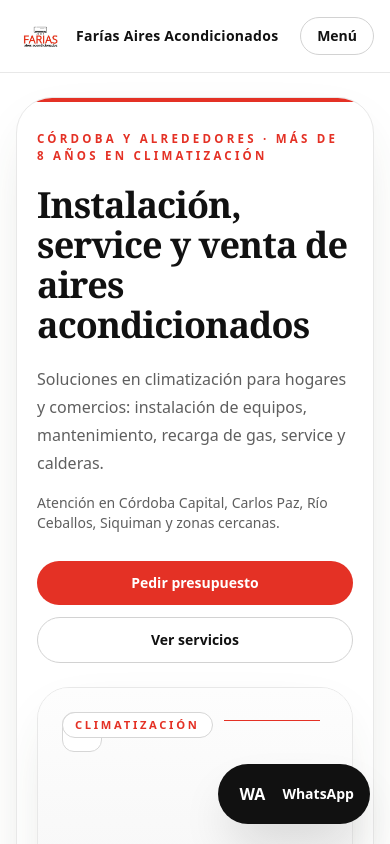
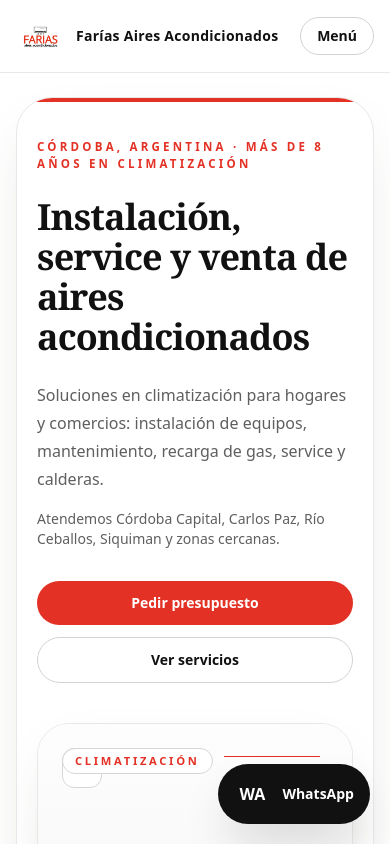
Before and after one commit to olmedovalentino/luma-estetica-demo, a Next.js app: page / in a window 390 px wide. Shown: the top 844 px of the page. Built offline with nearby package versions, Linux system fonts and the light colour scheme.

Commit message:
Polish Farías Aires hero and contact

```diff
--- a/src/app/layout.tsx
+++ b/src/app/layout.tsx
@@ -3,7 +3,7 @@
 import "./globals.css";
 
 export const metadata: Metadata = {
-  title: "Farías Aires Acondicionados | Córdoba y alrededores",
+  title: "Farías Aires Acondicionados | Córdoba, Argentina",
   description:
     "Instalación, service, mantenimiento, recarga de gas, venta de equipos y calderas en Córdoba Capital y alrededores.",
 };
--- a/src/app/page.tsx
+++ b/src/app/page.tsx
@@ -68,27 +68,35 @@
       <SiteHeader whatsappUrl={whatsappUrl} />
 
       <main className="relative overflow-hidden">
-        <section id="inicio" className="mx-auto max-w-7xl scroll-mt-20 px-4 pb-8 pt-6 sm:px-6 lg:px-8">
+        <section id="inicio" className="mx-auto max-w-7xl scroll-mt-20 px-4 pb-10 pt-6 sm:px-6 lg:px-8">
           <div className="relative overflow-hidden rounded-[2.25rem] border border-[#E8E8E8] bg-white shadow-soft">
             <div className="absolute inset-x-0 top-0 h-1 bg-[#E43125]" />
-            <div className="relative grid items-center gap-6 px-5 py-7 lg:grid-cols-[1fr_0.96fr] lg:px-8 lg:py-9">
-              <div className="max-w-xl">
-                <p className="pt-1 text-[0.72rem] font-semibold uppercase tracking-[0.28em] text-[#E43125]">
+            <div className="relative grid items-stretch gap-8 px-5 py-8 lg:min-h-[500px] lg:grid-cols-[1fr_0.96fr] lg:px-8 lg:py-10">
+              <div className="flex min-h-[360px] flex-col justify-between lg:min-h-[420px]">
+                <div className="pt-2">
+                  <p className="text-[0.72rem] font-semibold uppercase tracking-[0.28em] text-[#E43125]">
                     {site.heroEyebrow}
                   </p>
-                <h1 className="mt-5 max-w-2xl font-serif text-4xl font-semibold tracking-tight text-[#111111] sm:text-5xl">
+                </div>
+
+                <div className="py-6 lg:py-8">
+                  <h1 className="max-w-2xl font-serif text-4xl font-semibold tracking-tight text-[#111111] sm:text-5xl">
                     {site.heroTitle}
                   </h1>
-                <p className="mt-5 text-base leading-7 text-[#5F5F5F]">{site.heroSubtitle}</p>
+                </div>
+
+                <div className="max-w-xl pb-2">
+                  <p className="text-base leading-7 text-[#5F5F5F]">{site.heroSubtitle}</p>
                   <p className="mt-4 text-sm text-[#5F5F5F]">{site.heroNote}</p>
 
-                <div className="mt-7 flex flex-col gap-3 sm:flex-row">
+                  <div className="mt-8 flex flex-col gap-3 sm:flex-row">
                     <ButtonLink href={whatsappUrl} target="_blank" rel="noopener noreferrer">
                       {site.heroCtaPrimary}
                     </ButtonLink>
                     <ButtonLink href="#servicios" variant="secondary">
                       {site.heroCtaSecondary}
                     </ButtonLink>
+                  </div>
                 </div>
               </div>
 
@@ -98,7 +106,7 @@
                   alt="Trabajos de climatización de Farías Aires"
                   label={site.heroVisualLabel}
                   title={site.heroVisualTitle}
-                  className="h-[300px] sm:h-[360px] lg:h-[390px]"
+                  className="h-[320px] sm:h-[380px] lg:h-full lg:min-h-[420px]"
                   sizes="(min-width: 1024px) 44vw, 100vw"
                 />
               </div>
@@ -325,7 +333,7 @@
         <section id="contacto" className="scroll-mt-20 bg-[#F4F4F4]">
           <div className="mx-auto max-w-7xl px-4 py-12 sm:px-6 lg:px-8">
             <div className="rounded-[2rem] border border-[#E5E5E5] bg-white p-6 shadow-soft sm:p-8">
-              <div className="grid gap-8 lg:grid-cols-[1fr_0.85fr] lg:items-start">
+              <div className="grid gap-8 lg:grid-cols-[1.05fr_0.95fr] lg:items-center">
                 <div className="max-w-xl">
                   <p className="text-[0.7rem] font-semibold uppercase tracking-[0.28em] text-[#E43125]">
                     {site.contactEyebrow}
@@ -356,15 +364,31 @@
                   </div>
                 </div>
 
-                <div className="grid gap-3 sm:grid-cols-2">
-                  {site.contactPoints.map((point) => (
+                <div className="rounded-[1.75rem] border border-[#E5E5E5] bg-[#F4F4F4] p-5 sm:p-6">
+                  <div className="space-y-4">
+                    {site.contactDetails.map((item) => (
                       <div
-                      key={point}
-                      className="rounded-2xl border border-[#E5E5E5] bg-[#F4F4F4] px-4 py-4 text-sm font-semibold text-[#111111]"
+                        key={item.label}
+                        className="border-b border-[#DFDFDF] pb-4 last:border-b-0 last:pb-0"
                       >
-                      {point}
+                        <p className="text-[0.72rem] font-semibold uppercase tracking-[0.22em] text-[#E43125]">
+                          {item.label}
+                        </p>
+                        {"href" in item ? (
+                          <a
+                            href={item.href}
+                            target="_blank"
+                            rel="noopener noreferrer"
+                            className="mt-1 block text-sm font-medium text-[#111111] transition hover:text-[#E43125]"
+                          >
+                            {item.value}
+                          </a>
+                        ) : (
+                          <p className="mt-1 text-sm font-medium text-[#111111]">{item.value}</p>
+                        )}
                       </div>
                     ))}
+                  </div>
                 </div>
               </div>
             </div>
--- a/src/lib/site.ts
+++ b/src/lib/site.ts
@@ -4,13 +4,13 @@
   shortName: "Farías Aires",
   tagline: "Climatización · Service · Instalación",
   shortDescription:
-    "Instalación, service, mantenimiento y venta de aires acondicionados en Córdoba y alrededores.",
-  heroEyebrow: "Córdoba y alrededores · Más de 8 años en climatización",
+    "Instalación, service, mantenimiento y venta de aires acondicionados en Córdoba, Argentina.",
+  heroEyebrow: "Córdoba, Argentina · Más de 8 años en climatización",
   heroTitle: "Instalación, service y venta de aires acondicionados",
   heroSubtitle:
     "Soluciones en climatización para hogares y comercios: instalación de equipos, mantenimiento, recarga de gas, service y calderas.",
   heroNote:
-    "Atención en Córdoba Capital, Carlos Paz, Río Ceballos, Siquiman y zonas cercanas.",
+    "Atendemos Córdoba Capital, Carlos Paz, Río Ceballos, Siquiman y zonas cercanas.",
   heroCtaPrimary: "Pedir presupuesto",
   heroCtaSecondary: "Ver servicios",
   heroVisualLabel: "Climatización",
@@ -22,24 +22,24 @@
   equipmentEyebrow: "Venta de equipos",
   equipmentTitle: "Equipos + instalación en un solo lugar",
   equipmentDescription:
-    "Además del service y mantenimiento, Farías Aires ofrece venta de equipos de aire acondicionado con instalación incluida, para que puedas resolver todo el proceso con un mismo equipo de trabajo.",
+    "En Farías Aires ofrecemos venta de equipos de aire acondicionado con instalación incluida para que puedas resolver todo el proceso con un mismo equipo de trabajo.",
   equipmentCtaLabel: "Consultar por un equipo",
   equipmentVisualLabel: "Equipos",
   equipmentVisualTitle: "Asesoramiento, venta e instalación dentro del mismo servicio",
   aboutEyebrow: "Sobre Farías Aires",
   aboutTitle: "Más de 8 años trabajando en climatización",
   aboutText:
-    "Farías Aires Acondicionados es un emprendimiento local especializado en climatización. Comenzaron con instalación y service de equipos split, y con el tiempo sumaron venta de equipos, mantenimiento, recarga de gas y service de calderas.",
+    "En Farías Aires Acondicionados trabajamos en climatización desde hace más de 8 años. Comenzamos con instalación y service de equipos split, y con el tiempo sumamos venta de equipos, mantenimiento, recarga de gas y service de calderas.",
   aboutVisualLabel: "Farías Aires",
   aboutVisualTitle: "Más de 8 años de trabajo sostenido en climatización",
   galleryEyebrow: "Trabajos realizados",
   galleryTitle: "Trabajos realizados",
   galleryDescription:
-    "Instalaciones, mantenimiento y soluciones de climatización en distintos puntos de Córdoba y alrededores.",
+    "Instalaciones, mantenimiento y soluciones de climatización en distintos puntos de Córdoba y zonas cercanas.",
   zonesEyebrow: "Cobertura",
   zonesTitle: "Zonas de atención",
   zonesDescription:
-    "Trabajamos en Córdoba Capital y alrededores, incluyendo Carlos Paz, Río Ceballos, Siquiman y zonas cercanas.",
+    "Realizamos trabajos en Córdoba Capital y alrededores, incluyendo Carlos Paz, Río Ceballos, Siquiman y zonas cercanas.",
   zonesCtaLabel: "Consultar disponibilidad por WhatsApp",
   faqEyebrow: "Preguntas frecuentes",
   faqTitle: "Preguntas frecuentes",
@@ -59,7 +59,7 @@
   instagramUrl: "https://www.instagram.com/fariasairesac/",
   instagramHandle: "@fariasairesac",
   availability: "Horario comercial",
-  locationLabel: "Córdoba y alrededores",
+  locationLabel: "Córdoba, Argentina",
   navigation: [
     { label: "Inicio", href: "#inicio" },
     { label: "Servicios", href: "#servicios" },
@@ -79,7 +79,7 @@
     { label: "Contacto", href: "#contacto" },
   ],
   trustPoints: [
-    "Atención en Córdoba y alrededores",
+    "Atención en Córdoba, Argentina",
     "Instalación, service y mantenimiento",
     "Venta de equipos con instalación",
     "Presupuestos por WhatsApp",
@@ -90,11 +90,25 @@
     "Instalación incluida",
     "Presupuesto por WhatsApp",
   ],
-  contactPoints: [
-    "WhatsApp: +54 9 3517 34-5516",
-    "Instagram: @fariasairesac",
-    "Córdoba y alrededores",
-    "Horario comercial",
+  contactDetails: [
+    {
+      label: "WhatsApp",
+      value: "+54 9 3517 34-5516",
+      href: "https://wa.me/5493517345516?text=Hola%2C%20quiero%20consultar%20por%20un%20presupuesto.",
+    },
+    {
+      label: "Instagram",
+      value: "@fariasairesac",
+      href: "https://www.instagram.com/fariasairesac/",
+    },
+    {
+      label: "Zona de atención",
+      value: "Córdoba, Argentina",
+    },
+    {
+      label: "Horario",
+      value: "Horario comercial",
+    },
   ],
   zones: [
     "Córdoba Capital",
@@ -154,7 +168,7 @@
   {
     title: "Venta de equipos con instalación",
     description:
-      "Venta de aires acondicionados con posibilidad de incluir instalación en el servicio.",
+      "Ofrecemos venta de aires acondicionados con posibilidad de incluir instalación en el servicio.",
     image: site.media.services.ventaEquipos,
     alt: "Venta de equipos de aire acondicionado",
     accent: "bg-[#E43125]",
@@ -162,7 +176,7 @@
   },
   {
     title: "Calderas",
-    description: "Service y mantenimiento de calderas durante temporada de invierno.",
+    description: "Realizamos service y mantenimiento de calderas durante temporada de invierno.",
     image: site.media.services.calderas,
     alt: "Service de calderas",
     accent: "bg-[#111111]",
@@ -171,7 +185,7 @@
   {
     title: "Recarga de gas",
     description:
-      "Carga y revisión del sistema para equipos con bajo rendimiento o problemas de refrigeración.",
+      "Hacemos carga y revisión del sistema para equipos con bajo rendimiento o problemas de refrigeración.",
     image: site.media.services.recargaGas,
     alt: "Recarga de gas para aire acondicionado",
     accent: "bg-[#E43125]",
@@ -180,7 +194,7 @@
   {
     title: "Diagnóstico técnico",
     description:
-      "Revisión de fallas, pérdidas, bajo rendimiento o problemas de funcionamiento.",
+      "Revisamos fallas, pérdidas, bajo rendimiento o problemas de funcionamiento.",
     image: site.media.services.mantenimiento,
     alt: "Diagnóstico técnico de climatización",
     accent: "bg-[#111111]",
@@ -223,21 +237,21 @@
   {
     question: "¿Trabajan solo en Córdoba Capital?",
     answer:
-      "No, también realizan trabajos en Córdoba y alrededores, incluyendo Carlos Paz, Río Ceballos, Siquiman y zonas cercanas.",
+      "No, también realizamos trabajos en Córdoba y alrededores, incluyendo Carlos Paz, Río Ceballos, Siquiman y zonas cercanas.",
   },
   {
     question: "¿Hacen venta de equipos?",
     answer:
-      "Sí, además del service e instalación, ofrecen venta de equipos con posibilidad de instalación incluida.",
+      "Sí, además del service e instalación, ofrecemos venta de equipos con posibilidad de instalación incluida.",
   },
   {
     question: "¿Realizan mantenimiento de calderas?",
     answer:
-      "Sí, también trabajan con service y mantenimiento de calderas, especialmente en temporada de invierno.",
+      "Sí, también trabajamos con service y mantenimiento de calderas, especialmente en temporada de invierno.",
   },
   {
     question: "¿Cómo pido un presupuesto?",
     answer:
-      "Podés escribir por WhatsApp contando qué necesitás, la zona y, si es posible, enviando fotos del equipo o del espacio.",
+      "Podés escribirnos por WhatsApp contando qué necesitás, la zona y, si es posible, enviando fotos del equipo o del espacio.",
   },
 ] as const;
```
Also changed, not shown: src/components/site-footer.tsx (+1 -6 lines). Lines whose indentation alone changed are shown as unchanged.
